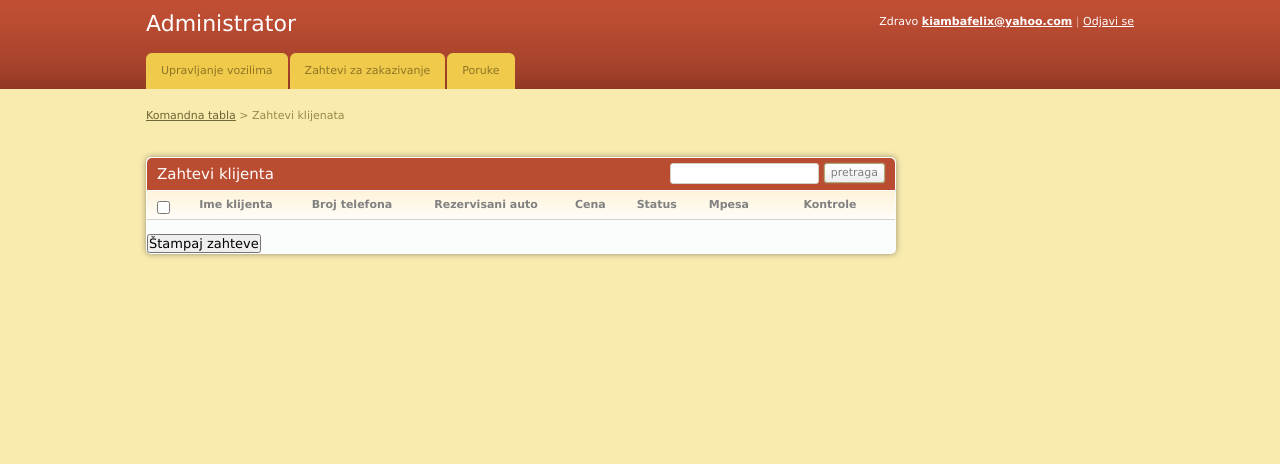
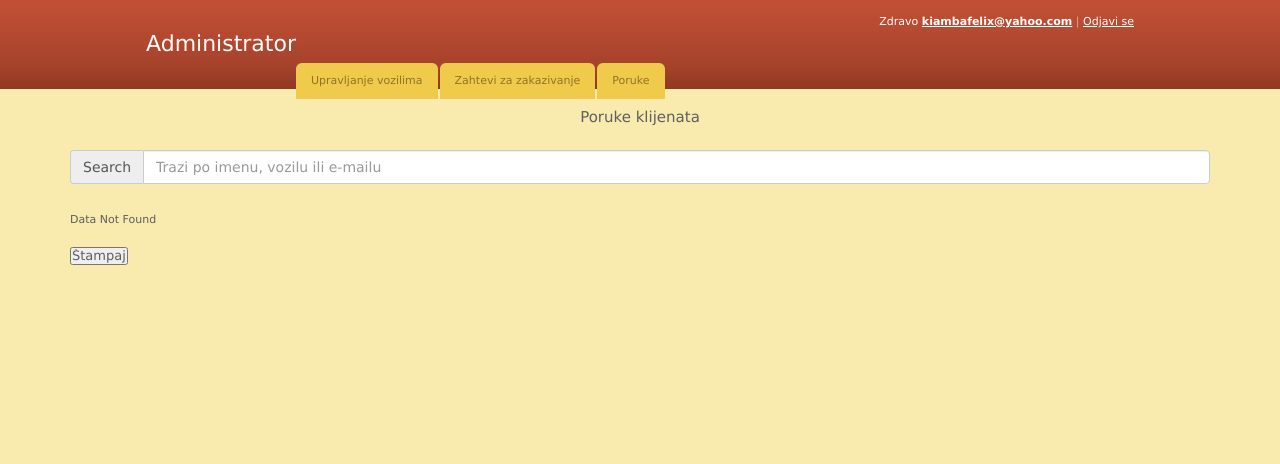
Before and after one commit to Sen3-14/Rent-a-car, a PHP site: page /admin/client_requests.php in a window 1280 px wide. Shown: the top 464 px of the page. Run offline with PHP 8.4, Linux system fonts and the light colour scheme; a user stored in the database is signed in; data comes from the database, SQL or seed files in the repository; lists and menus that the app fills with data are empty; some libraries are stand-ins or nearby versions.

Commit message:
SHIEET NIBBA I AM ON FIRE

```diff
--- a/admin/client_requests.php
+++ b/admin/client_requests.php
@@ -5,19 +5,10 @@
 <head>
     <meta http-equiv="Content-type" content="text/html; charset=utf-8" />
     <title>Admin Home</title>
+    <script src="https://ajax.googleapis.com/ajax/libs/jquery/2.1.3/jquery.min.js"></script>
+    <script src="https://maxcdn.bootstrapcdn.com/bootstrap/3.3.6/js/bootstrap.min.js"></script>
+    <link href="https://maxcdn.bootstrapcdn.com/bootstrap/3.3.6/css/bootstrap.min.css" rel="stylesheet" />
     <link rel="stylesheet" href="css/style.css" type="text/css" media="all" />
-    <script type="text/javascript">
-    function sureToApprove(id) {
-        if (confirm("Da li ste sigurni?")) {
-            window.location.href = 'approve.php?id=' + id;
-        }
-    }
-    function deleteRequest(id){
-        if (confirm("Da li ste sigurni?")) {
-            window.location.href = 'delete_request.php?id=' + id;
-        }
-    }
-    </script>
 </head>
 
 <body>
@@ -31,83 +22,19 @@
         </div>
     </div>
 
-    <div id="container">
-        <div class="shell">
 
-            <div class="small-nav">
-                <a href="index.php">Komandna tabla</a>
-                <span>&gt;</span>
-                Zahtevi klijenata
+     <div class="container">
+        <h2 align="center">Poruke klijenata</h2><br />
+        <div class="form-group">
+            <div class="input-group">
+                <span class="input-group-addon">Search</span>
+                <input type="text" name="search_text" id="search_text" placeholder="Trazi po imenu, vozilu ili e-mailu" class="form-control" />
             </div>
-
-            <br />
-
-            <div id="main">
-                <div class="cl">&nbsp;</div>
-
-                <div id="content">
-
-                    <div class="box">
-                        <div class="box-head">
-                            <h2 class="left">Zahtevi klijenta</h2>
-                            <div class="right">
-                                <input type="text" class="field small-field" />
-                                <input type="submit" class="button" value="pretraga" />
-                            </div>
-                        </div>
-
-                        <div class="table">
-                            <table width="100%" border="0" cellspacing="0" cellpadding="0">
-                                <tr>
-                                    <th width="13"><input type="checkbox" class="checkbox" /></th>
-                                    <th>Ime klijenta</th>
-                                    <th>Broj telefona</th>
-                                    <th>Rezervisani auto</th>
-                                    <th>Cena</th>
-                                    <th>Status</th>
-                                    <th>Mpesa</th>
-                                    <th width="110" class="ac">Kontrole</th>
-                                </tr>
-                                <?php
-								include '../includes/config.php';
-								$select = "SELECT client.mpesa,client.client_id,client.fname,client.phone,cars.car_name,cars.hire_cost,client.status
-										FROM client JOIN cars ON client.car_id=cars.car_id WHERE client.status = 'waiting'";
-								$result = $conn->query($select);
-								while($row = $result->fetch_assoc()){
-							?>
-                                <tr>
-                                    <td><input type="checkbox" class="checkbox" /></td>
-                                    <td>
-                                        <h3><a href="#"><?php echo $row['fname'] ?></a></h3>
-                                    </td>
-                                    <td>
-                                        <h3><a href="#"><?php echo $row['phone'] ?></a></h3>
-                                    </td>
-                                    <td><?php echo $row['car_name'] ?></td>
-                                    <td><?php echo $row['hire_cost'] ?></td>
-                                    <td><?php echo $row['status'] ?></td>
-                                    <td><?php echo $row['mpesa']?></td>
-                                    <td><a href="javascript:deleteRequest(<?php echo $row['client_id'];?>)" class="ico del">Izbriši</a><a href="javascript:sureToApprove(<?php echo $row['client_id'];?>)"
-                                            class="ico edit">Odobri</a></td>
-                                </tr>
-                                <?php
-								}
-							?>
-                            </table>
-
-                        </div>
-                        <br> <h2><input type="submit" onclick="window.print()" value="Štampaj zahteve" /></h2>
-
-                    </div>
-
-                </div>
-
-                <div class="cl">&nbsp;</div>
-            </div>
-
         </div>
+        <br />
+        <div id="result"></div><h2><input type="submit" onclick="window.print()" value="Štampaj" /></h2>
     </div>
-
+    <div style="clear:both"></div>
 
 
     <div id="footer">
@@ -121,3 +48,42 @@
 </body>
 
 </html>
+
+<script type="text/javascript">
+    function sureToApprove(id) {
+        if (confirm("Da li ste sigurni?")) {
+            window.location.href = 'approve.php?id=' + id;
+        }
+    }
+    function deleteRequest(id){
+        if (confirm("Da li ste sigurni?")) {
+            window.location.href = 'delete_request.php?id=' + id;
+        }
+    }
+    </script>
+
+<script>
+    $(document).ready(function () {
+        load_data();
+        function load_data(query) {
+            $.ajax({
+                url: "fetch_requests.php",
+                method: "POST",
+                data: { query: query },
+                success: function (data) {
+                    $('#result').html(data);
+                }
+            });
+        }
+
+        $('#search_text').keyup(function () {
+            var search = $(this).val();
+            if (search != '') {
+                load_data(search);
+            }
+            else {
+                load_data();
+            }
+        });
+    });
+</script>
--- /dev/null
+++ b/admin/fetch_requests.php
@@ -0,0 +1,58 @@
+<?php
+ include '../includes/config.php';
+$output = '';
+
+if(isset($_POST["query"]))
+{
+    $search = $_POST["query"];
+	$query = "SELECT client.mpesa,client.client_id,client.fname,client.lname,client.phone,client.email,cars.car_name,cars.hire_cost,client.status
+			  FROM client JOIN cars ON client.car_id=cars.car_id WHERE (client.status = 'waiting' AND client.fname LIKE '%".$search."%') OR (client.status = 'waiting' AND client.lname LIKE '%".$search."%') OR (client.status = 'waiting' AND client.email LIKE '%".$search."%')";
+
+} else {
+    $query = "SELECT client.mpesa,client.client_id,client.fname,client.lname,client.phone,client.email,cars.car_name,cars.hire_cost,client.status
+										FROM client JOIN cars ON client.car_id=cars.car_id WHERE client.status = 'waiting'";
+}
+
+$result = $conn->query($query);
+
+if(mysqli_num_rows($result) > 0)
+{
+	$output .= '<div class="table-responsive">
+					<table class="table table bordered" style="text-align: center;">
+					<form action="sendReply.php" method="POST">
+					<tr>
+							<th>Ime</th>
+							<th>Prezime</th>
+                            <th>E-mail</th>
+                            <th>Telefon</th>
+                            <th>Vozilo</th>
+                            <th>MPESA</th>
+							<th>Status</th>
+							<th>Kontrole</th>
+						</tr>';
+	while($row = mysqli_fetch_array($result))
+	{
+		$output .= '
+			<tr>
+				<td>'.$row["fname"].'</td>
+				<td>'.$row["lname"].'</td>
+                <td>'.$row["email"].'</td>
+                <td>'.$row["phone"].'</td>
+                <td>'.$row["car_name"].'</td>
+                <td>'.$row["mpesa"].'</td>
+                <td>'.$row["status"].'</td>
+                <td>
+                   <a href="javascript:deleteRequest('.$row['client_id'].')" class="ico del">Izbriši</a>
+                   <a href="javascript:sureToApprove('.$row['client_id'].')"class="ico edit">Odobri</a>
+                </td>
+			</tr>
+			</form>
+		';
+	}
+	echo $output;
+}
+else
+{
+	echo 'Data Not Found';
+}
+?>
```
